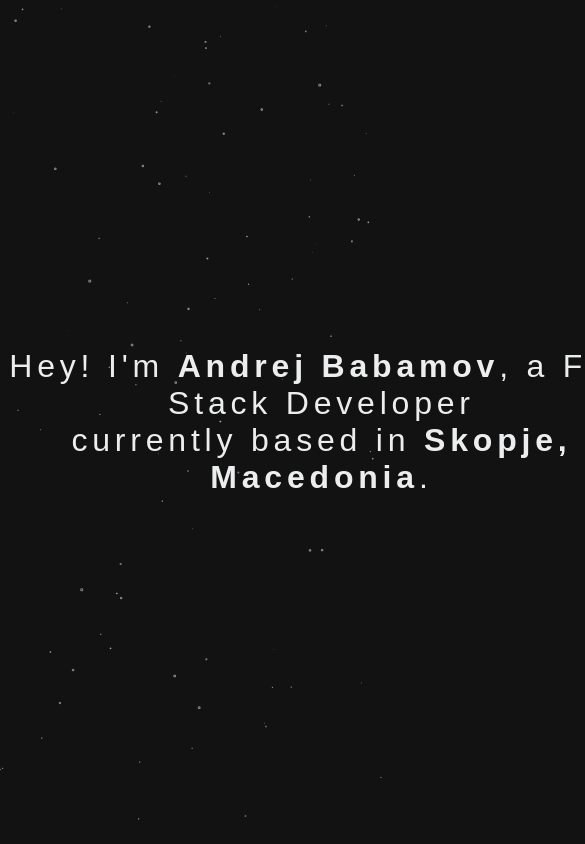
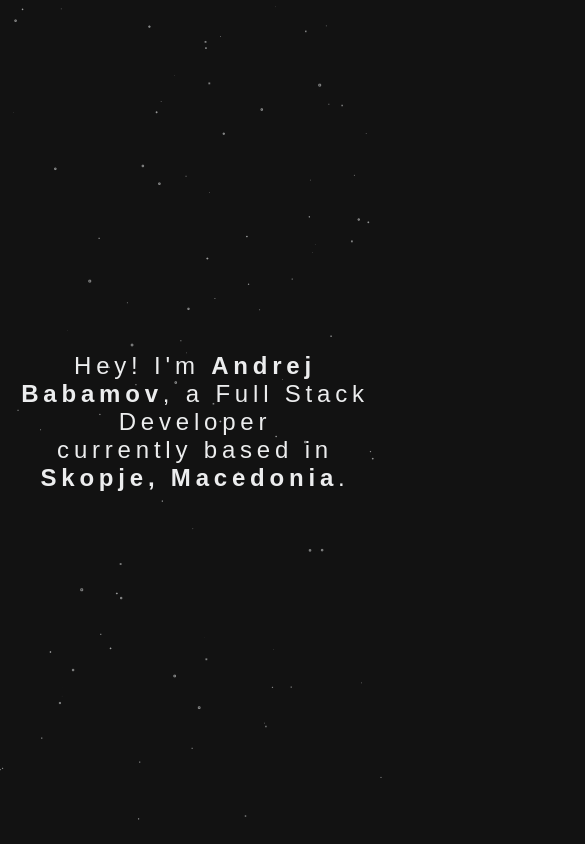
Before and after one commit to babamovandrej/my_portfolio, a React (Vite) app: page / in a window 390 px wide. Shown: the top 844 px of the page, 585 px wide, since content can reach past the window. Built offline with nearby package versions, Linux system fonts and the light colour scheme; a web font is replaced by a local one.

Commit message:
Aligned container size

```diff
--- a/src/sections/about/about.css
+++ b/src/sections/about/about.css
@@ -11,3 +11,13 @@
     font-weight: 400;
     font-size: 2rem;
 }
+
+@media screen and (max-width: 768px) {
+    .about-container {
+        max-width: 350px;
+    }
+
+    .about-container p {
+        font-size: 1.5rem;
+    }
+}
--- a/src/sections/contact/contact.css
+++ b/src/sections/contact/contact.css
@@ -65,3 +65,9 @@
         transform: scaleX(0);
     }
 }
+
+@media screen and (max-width: 768px) {
+    .contact-container {
+        max-width: 350px;
+    }
+}
--- a/src/sections/project/projects.css
+++ b/src/sections/project/projects.css
@@ -42,3 +42,9 @@
     color: var(--color-foreground);
     font-size: 22px;
 }
+
+@media screen and (max-width: 768px) {
+    .projects-container {
+        max-width: 350px;
+    }
+}
--- a/src/sections/skills/skills.css
+++ b/src/sections/skills/skills.css
@@ -78,3 +78,9 @@
 .highlight {
     font-weight: 600;
 }
+
+@media screen and (max-width: 768px) {
+    .skills-container {
+        max-width: 350px;
+    }
+}
```
